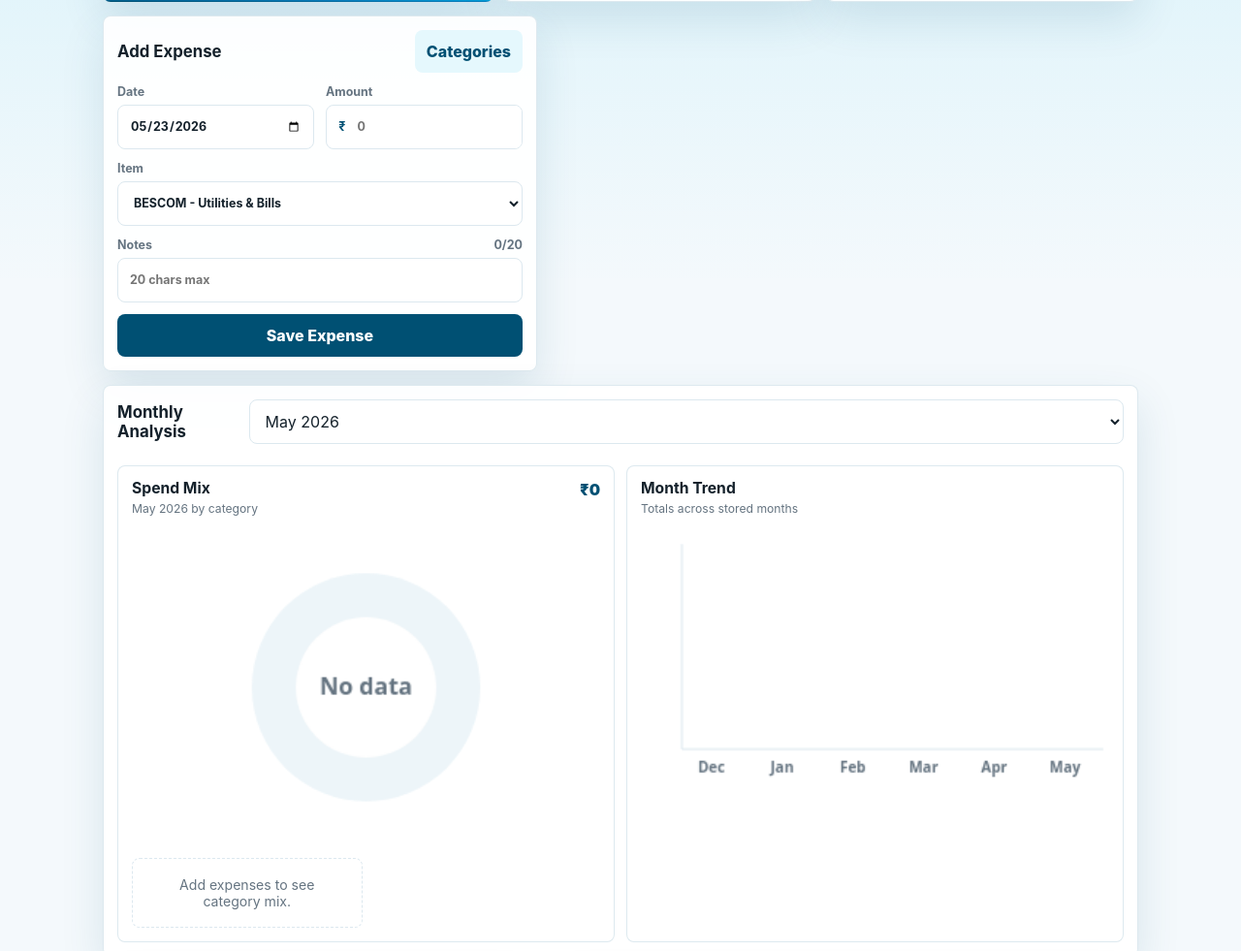
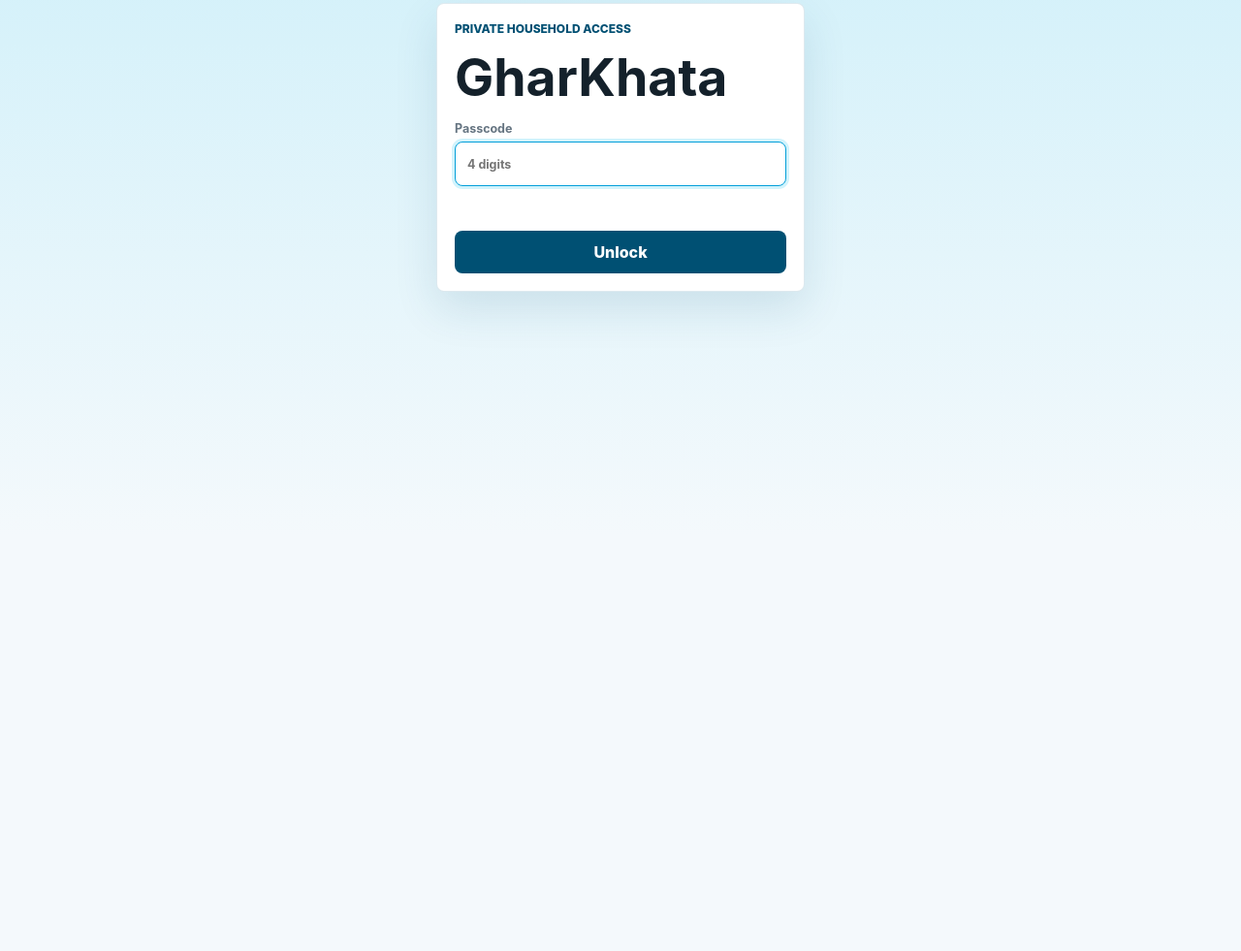
Before and after one commit to raviuday-source/gharkhata, a plain HTML site: page index.html in a window 1280 px wide. Shown: the part 248-1229 px from the top of the page at 97% size. After the commit the page ends 800 px from the top, so only its background shows below. Drawn offline with Linux system fonts and the light colour scheme.

Commit message:
Add app passcode lock

```diff
--- a/app.js
+++ b/app.js
@@ -1,5 +1,7 @@
 const STORAGE_KEY = "gharkhata-expenses-v1";
 const CATEGORY_KEY = "gharkhata-categories-v1";
+const PASSCODE = "1234";
+const PASSCODE_SESSION_KEY = "gharkhata-unlocked-v1";
 
 const colors = ["#00bceb", "#005073", "#6ebe4a", "#fbab18", "#049fd9", "#097dbc", "#7f5af0", "#ef4565", "#2cb67d"];
 
@@ -84,6 +86,11 @@ const state = {
 };
 
 const els = {
+  appShell: document.querySelector("#appShell"),
+  passcodeScreen: document.querySelector("#passcodeScreen"),
+  passcodeForm: document.querySelector("#passcodeForm"),
+  passcodeInput: document.querySelector("#passcodeInput"),
+  passcodeError: document.querySelector("#passcodeError"),
   form: document.querySelector("#expenseForm"),
   date: document.querySelector("#dateInput"),
   amount: document.querySelector("#amountInput"),
@@ -116,11 +123,13 @@ const els = {
   email: document.querySelector("#emailInput"),
   reportType: document.querySelector("#reportType"),
   seedDemo: document.querySelector("#seedDemo"),
+  lockApp: document.querySelector("#lockApp"),
   clearData: document.querySelector("#clearData")
 };
 
 els.date.value = formatDateInput(new Date());
 
+setupPasscode();
 render();
 
 if ("serviceWorker" in navigator) {
@@ -214,6 +223,48 @@ els.clearData.addEventListener("click", () => {
   saveJson(STORAGE_KEY, state.expenses);
   render();
 });
+
+function setupPasscode() {
+  if (sessionStorage.getItem(PASSCODE_SESSION_KEY) === "true") {
+    unlockApp();
+  } else {
+    lockApp();
+    requestAnimationFrame(() => els.passcodeInput.focus());
+  }
+
+  els.passcodeForm.addEventListener("submit", (event) => {
+    event.preventDefault();
+    if (els.passcodeInput.value === PASSCODE) {
+      sessionStorage.setItem(PASSCODE_SESSION_KEY, "true");
+      els.passcodeInput.value = "";
+      els.passcodeError.textContent = "";
+      unlockApp();
+      return;
+    }
+
+    els.passcodeError.textContent = "Incorrect passcode.";
+    els.passcodeInput.value = "";
+    els.passcodeInput.focus();
+  });
+
+  els.lockApp.addEventListener("click", () => {
+    sessionStorage.removeItem(PASSCODE_SESSION_KEY);
+    lockApp();
+    requestAnimationFrame(() => els.passcodeInput.focus());
+  });
+}
+
+function unlockApp() {
+  els.passcodeScreen.classList.add("is-hidden");
+  els.appShell.classList.remove("is-locked");
+  els.appShell.removeAttribute("aria-hidden");
+}
+
+function lockApp() {
+  els.passcodeScreen.classList.remove("is-hidden");
+  els.appShell.classList.add("is-locked");
+  els.appShell.setAttribute("aria-hidden", "true");
+}
 
 function render() {
   updateNotesCount();
--- a/index.html
+++ b/index.html
@@ -10,15 +10,31 @@
     <link rel="stylesheet" href="styles.css">
   </head>
   <body>
-    <div class="app-shell">
+    <section class="passcode-screen" id="passcodeScreen" aria-labelledby="passcodeTitle">
+      <form class="passcode-card" id="passcodeForm">
+        <p class="eyebrow">Private Household Access</p>
+        <h1 id="passcodeTitle">GharKhata</h1>
+        <label>
+          <span>Passcode</span>
+          <input id="passcodeInput" name="passcode" type="password" inputmode="numeric" autocomplete="current-password" maxlength="4" placeholder="4 digits" required>
+        </label>
+        <p class="passcode-error" id="passcodeError" role="alert"></p>
+        <button class="submit-button" type="submit">Unlock</button>
+      </form>
+    </section>
+
+    <div class="app-shell is-locked" id="appShell" aria-hidden="true">
       <header class="app-header">
         <div>
           <p class="eyebrow">Household Expense Desk</p>
           <h1>GharKhata</h1>
         </div>
-        <button class="icon-button" id="seedDemo" type="button" aria-label="Load sample data" title="Load sample data">
-          <span aria-hidden="true">+</span>
-        </button>
+        <div class="header-actions">
+          <button class="ghost-button compact-button" id="lockApp" type="button">Lock</button>
+          <button class="icon-button" id="seedDemo" type="button" aria-label="Load sample data" title="Load sample data">
+            <span aria-hidden="true">+</span>
+          </button>
+        </div>
       </header>
 
       <main>
--- a/styles.css
+++ b/styles.css
@@ -39,6 +39,45 @@ button {
   cursor: pointer;
 }
 
+.passcode-screen {
+  position: fixed;
+  inset: 0;
+  z-index: 10;
+  display: grid;
+  place-items: center;
+  padding: 18px;
+  background:
+    linear-gradient(180deg, rgba(0, 188, 235, 0.18), rgba(244, 249, 252, 0.92)),
+    var(--wash);
+}
+
+.passcode-screen.is-hidden,
+.app-shell.is-locked {
+  display: none;
+}
+
+.passcode-card {
+  width: min(100%, 380px);
+  display: grid;
+  gap: 14px;
+  padding: 18px;
+  background: #fff;
+  border: 1px solid rgba(220, 232, 239, 0.95);
+  border-radius: 8px;
+  box-shadow: var(--shadow);
+}
+
+.passcode-card h1 {
+  margin-bottom: 6px;
+}
+
+.passcode-error {
+  min-height: 18px;
+  color: var(--danger);
+  font-size: 0.78rem;
+  font-weight: 800;
+}
+
 .app-shell {
   width: min(100%, 620px);
   margin: 0 auto;
@@ -51,6 +90,12 @@ button {
   justify-content: space-between;
   gap: 16px;
   padding: 8px 2px 18px;
+}
+
+.header-actions {
+  display: flex;
+  align-items: center;
+  gap: 8px;
 }
 
 .eyebrow {
@@ -263,6 +308,11 @@ select:focus {
   background: var(--soft-blue);
   padding: 0 12px;
   white-space: nowrap;
+}
+
+.compact-button {
+  min-height: 40px;
+  padding: 0 10px;
 }
 
 .ghost-button.danger {
--- a/sw.js
+++ b/sw.js
@@ -1,4 +1,4 @@
-const CACHE_NAME = "gharkhata-v2";
+const CACHE_NAME = "gharkhata-v3";
 const ASSETS = [
   "./",
   "./index.html",
```
Also changed, not shown: 1 other file.
